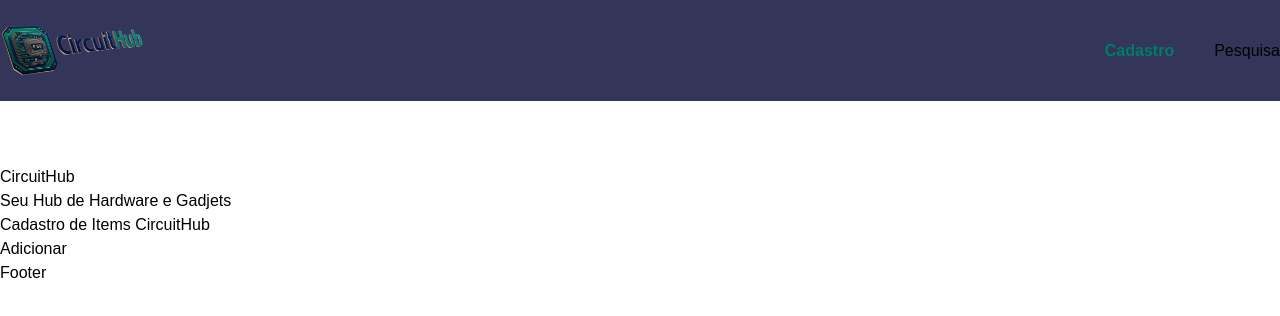
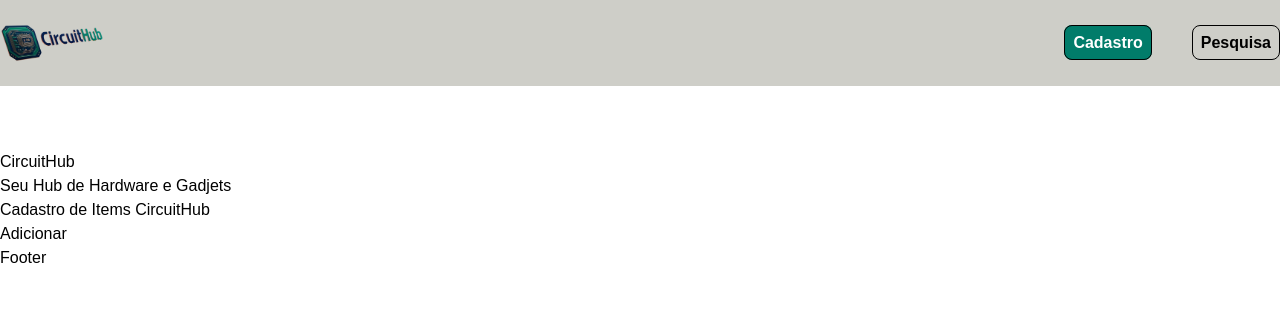
Before and after one commit to FilipeSMaciel/ProgWeb2, a React (Vite) app: page / in a window 1280 px wide. Shown: the top 316 px of the page. Built offline with nearby package versions, Linux system fonts and the light colour scheme.

Commit message:
Estilização do Header iniciada

```diff
--- a/src/components/Header.jsx
+++ b/src/components/Header.jsx
@@ -10,10 +10,10 @@ export function Header() {
         </div>
         <div className="flex gap-10">
           <p>
-            <Link to='/' className="text-verde_principal font-bold font-sans">Cadastro</Link>
+            <Link to='/' className="bg-verde_principal text-white font-bold font-sans  rounded-[0.5rem] p-2 border-solid border-[0.1rem] border-black">Cadastro</Link>
           </p>
           <p>
-            <Link to='/pesquisa' className="links">Pesquisa</Link>
+            <Link to='/pesquisa' className="font-bold font-sans rounded-[0.5rem] p-2 border-solid border-[0.01rem] border-black">Pesquisa</Link>
           </p>
         </div>
       </section>
--- a/tailwind.config.js
+++ b/tailwind.config.js
@@ -7,7 +7,7 @@ export default {
   theme: {
     extend: {
       colors: {
-        'header-fundo': '#333658',
+        'header-fundo': '#CECEC8',
         'texto_branco': '#ffffff',
         'verde_principal': '#017c6a',
       },
```
